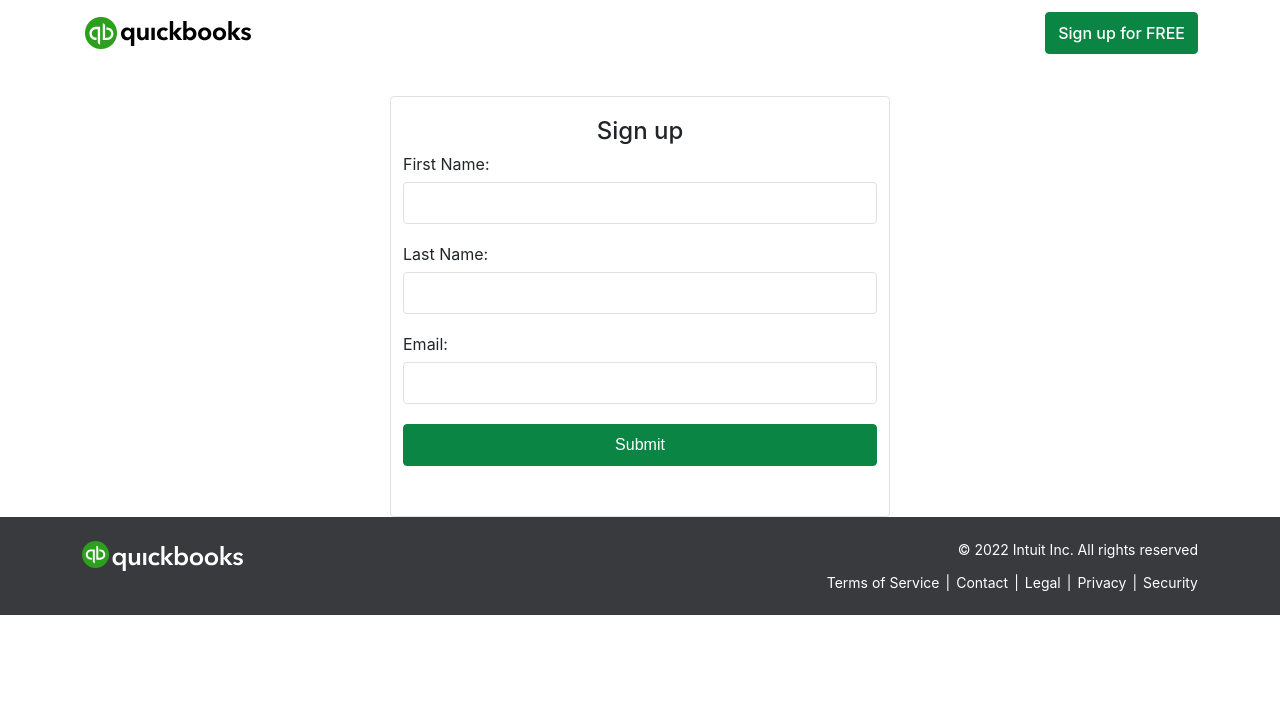
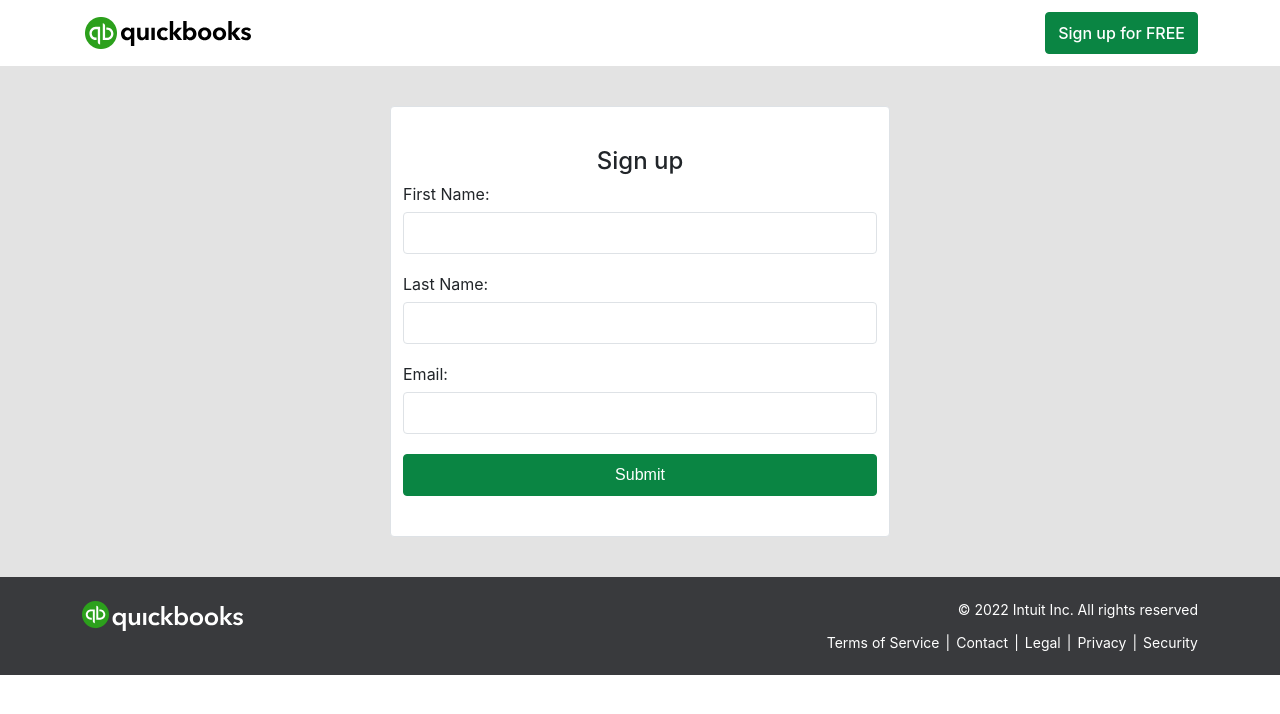
Before and after one commit to WenukaGTX/learning-hub, a React (Create React App) app: page /sign-up in a window 1280 px wide. Shown: the top 714 px of the page. Built offline with nearby package versions, Linux system fonts and the light colour scheme.

Commit message:
refresh done

```diff
--- a/src/App.scss
+++ b/src/App.scss
@@ -186,6 +186,22 @@
   padding-top: 40px;
 }
 
+.pb-1 {
+  padding-bottom: 10px;
+}
+
+.pb-2 {
+  padding-bottom: 20px;
+}
+
+.pb-3 {
+  padding-bottom: 30px;
+}
+
+.pb-4 {
+  padding-bottom: 40px;
+}
+
 .section-padding {
   padding-top: 80px;
   padding-bottom: 80px;
@@ -230,6 +246,10 @@
   height: calc(100vh - 168px);
 }
 
+.bg-ash {
+  background: #e3e3e3;
+}
+
 // End spacing
 
 // Typography
@@ -260,6 +280,10 @@ h3 {
 
 h4 {
   font-size: 24px;
+}
+
+h5 {
+  font-size: 18px;
 }
 
 p {
--- a/src/components/Benefits/index.js
+++ b/src/components/Benefits/index.js
@@ -26,7 +26,7 @@ function App() {
                                 <h4>Enhanced learning experience</h4>
                                 <p>Tab 1 Lorem Ipsum has been the industry's standard dummy text. When an unknown printer took a galley of type and scrambled it to make a type specimen book. </p>
                                 <div className='tab-cta'>
-                                    <Button type="secondary" buttonText="Read more"></Button>
+                                    <Button buttonText="Read more"></Button>
                                 </div>
                             </div>
                         </div>
--- a/src/components/ProductsList/index.js
+++ b/src/components/ProductsList/index.js
@@ -47,10 +47,10 @@ function ProductList() {
               </div>
             ))}
           </div>
-          <div className='text-center mt-2'>
+          {/* <div className='text-center mt-2'>
             <h4 className='mb-2'>Not sure what do you need?</h4>
             <Link to='/course-details' className='button button-primary'>View all courses</Link>
-          </div>
+          </div> */}
         </div>
       </div>
     </section>
--- a/src/components/SuccessStories/index.js
+++ b/src/components/SuccessStories/index.js
@@ -31,13 +31,12 @@ function successStories(props) {
   return (
     <section className='section-padding bt-ash'>
       <div className='container'>
-        <h2 className='mb-2 text-center'>High scorers</h2>
+        <h2 className='mb-2 text-center'>Success Stories</h2>
         <div className='row'>
           {successStoryItems.map((item) => (
             <div className='col-4 mb-2-xs' key={item.id}>
               <Card
                 image={item.image}
-                cardImageSize={240}
                 title={item.title}
                 description={item.description}
               />
--- a/src/components/faq/index.js
+++ b/src/components/faq/index.js
@@ -4,7 +4,7 @@ import './faq.scss';
 
 import React, { useState, useEffect } from 'react';
 
-function FrequentQuestions() {
+function FAQs() {
     const [faqset, setFaqset] = useState(null);
 
     useEffect(() => {
@@ -36,4 +36,4 @@ function FrequentQuestions() {
     )
 }
 
-export default FrequentQuestions;
+export default FAQs;
--- a/src/pages/courseDetails/index.js
+++ b/src/pages/courseDetails/index.js
@@ -1,9 +1,8 @@
+import { useEffect, useState } from 'react';
+import { Link, useParams } from 'react-router-dom';
+import Card from '../../components/Card';
+import ListItem from '../../components/ListItem';
 import './courseDetails.scss';
-import Button from '../../components/Button';
-import ListItem from '../../components/ListItem';
-import Card from '../../components/Card';
-import { useEffect, useState } from 'react';
-import { useParams } from 'react-router-dom';
 
 function CourseDetails() {
   const [loading, setLoading] = useState(true);
@@ -58,7 +57,7 @@ function CourseDetails() {
               <p>{product.noOfEnrollments} enrollments</p>
             </div>
             <p className='mb-3'>{product.description}</p>
-            <Button type="primary" buttonText="Enroll for free" />
+            <Link to='/sign-up' className='button button-primary'>Enroll for free</Link>
           </div>
         </div>
         <section className='section-padding bt-ash'>
--- a/src/pages/home/index.js
+++ b/src/pages/home/index.js
@@ -4,7 +4,7 @@ import ProductsList from '../../components/ProductsList';
 import QuickbooksStats from '../../components/StatsInfo';
 import Subscription from '../../components/Subscription';
 import SuccessStories from '../../components/SuccessStories';
-import FrequentlyAskedQuestions from '../../components/faq';
+import FAQs from '../../components/faq';
 
 function Home() {
   return (
@@ -14,7 +14,7 @@ function Home() {
       <ProductsList/>
       <AssitedLearning/>
       <SuccessStories />
-      <FrequentlyAskedQuestions />
+      <FAQs />
       <Subscription />
     </div>
   );
--- a/src/pages/signUp/index.js
+++ b/src/pages/signUp/index.js
@@ -70,10 +70,10 @@ function SignUp() {
   };
 
   return (
-    <div className="signup-form mt-3">
-      <div className="container pt-2">
-        <h4 className="text-center">Sign up</h4>
-        {!successMessage &&
+    <div className="bg-ash pt-4 pb-4">
+      <div className="signup-form">
+        <div className="container">
+          <h4 className="text-center">Sign up</h4>
           <form onSubmit={handleSubmit}>
             <div className="mb-2">
               <label className="input-label" htmlFor="fName">First Name:</label>
@@ -115,8 +115,8 @@ function SignUp() {
 
             <Button className="width-100" type="primary" buttonText="Submit" />
           </form>
-        }
-        {successMessage && <h4 className="text-center">{successMessage}</h4>}
+          {successMessage && <h5 className="text-center mt-3 mb-0">{successMessage}</h5>}
+        </div>
       </div>
     </div>
   );
--- a/src/pages/signUp/signUp.scss
+++ b/src/pages/signUp/signUp.scss
@@ -1,8 +1,15 @@
 .signup-form {
     max-width: 500px;
-    margin-right: auto;
-    margin-left: auto;
+    margin-right: 24px;
+    margin-left: 24px;
+    background: #ffffff;
     border: 1px solid #dee2e6;
     border-radius: 4px;
-    padding-bottom: 50px;
+    padding-top: 40px;
+    padding-bottom: 40px;
+
+    @media only screen and (min-width: 576px) {
+        margin-right: auto;
+        margin-left: auto;
+    }
 }
--- a/src/services/products.json
+++ b/src/services/products.json
@@ -262,21 +262,25 @@
         ],
         "highScorers": [
             {
+                "id": 1,
                 "image": "https://placehold.co/120",
                 "title": "Title goes here",
                 "description": "Subtitle goes here"
             },
             {
+                "id": 2,
                 "image": "https://placehold.co/120",
                 "title": "Title goes here",
                 "description": "Subtitle goes here"
             },
             {
+                "id": 3,
                 "image": "https://placehold.co/120",
                 "title": "Title goes here",
                 "description": "Subtitle goes here"
             },
             {
+                "id": 4,
                 "image": "https://placehold.co/120",
                 "title": "Title goes here",
                 "description": "Subtitle goes here"
```
